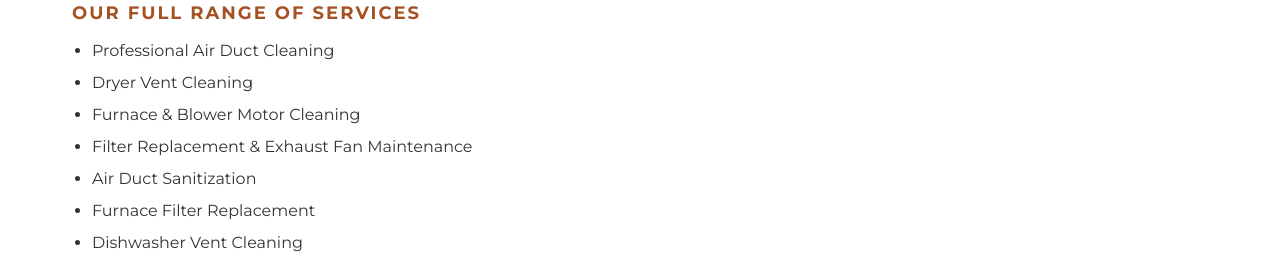
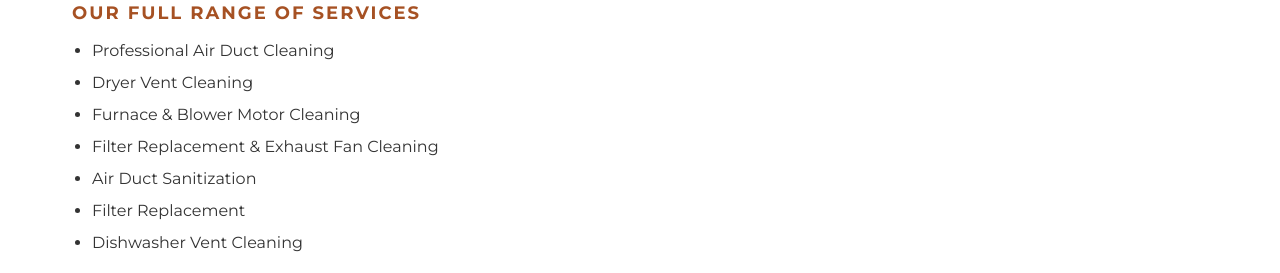
Before and after one commit to josph8487-prog/duct-Canada-original, a Next.js app: page /about in a window 1280 px wide. Shown: the part 840-1113 px from the top of the page. Built offline with nearby package versions, Linux system fonts and the light colour scheme.

Commit message:
Update page.tsx

```diff
--- a/src/app/about/page.tsx
+++ b/src/app/about/page.tsx
@@ -47,9 +47,9 @@ export default function About() {
                         <li style={{ marginBottom: '8px', fontSize: '16px' }}>Professional Air Duct Cleaning</li>
                         <li style={{ marginBottom: '8px', fontSize: '16px' }}>Dryer Vent Cleaning</li>
                         <li style={{ marginBottom: '8px', fontSize: '16px' }}>Furnace & Blower Motor Cleaning</li>
-                        <li style={{ marginBottom: '8px', fontSize: '16px' }}>Filter Replacement & Exhaust Fan Maintenance</li>
+                        <li style={{ marginBottom: '8px', fontSize: '16px' }}>Filter Replacement & Exhaust Fan Cleaning</li>
                         <li style={{ marginBottom: '8px', fontSize: '16px' }}>Air Duct Sanitization</li>
-                       <li style={{ marginBottom: '8px', fontSize: '16px' }}>Furnace Filter Replacement</li>
+                       <li style={{ marginBottom: '8px', fontSize: '16px' }}>Filter Replacement</li>
 
                       <li style={{ marginBottom: '8px', fontSize: '16px' }}>Dishwasher Vent Cleaning</li>
                     </ul>
```
